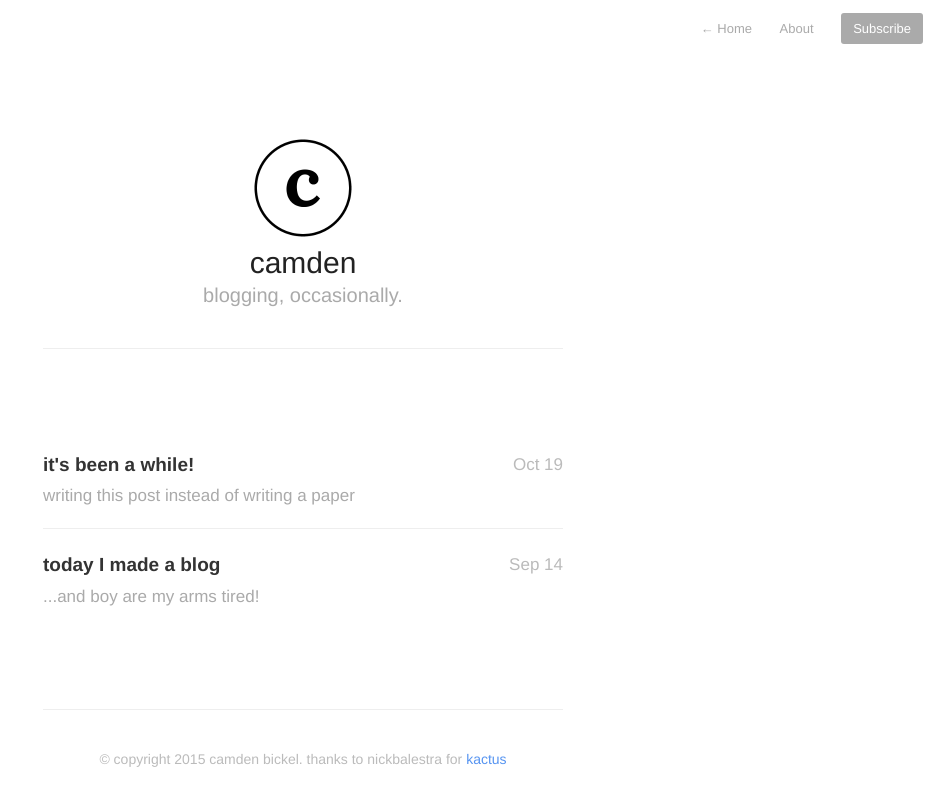
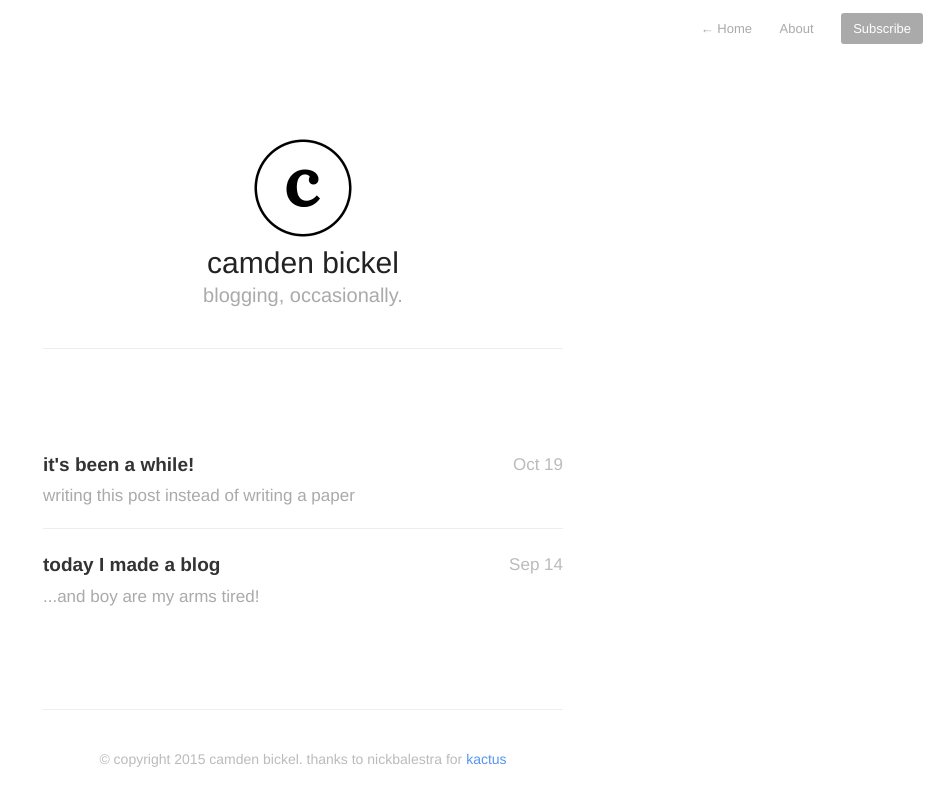
Before and after one commit to camdenb/old-blog2, a Jekyll site: the page built from index.html, in a window 1280 px wide. Shown: the top 806 px of the page, without its empty margins (337-1280 px from the left). Built offline with Jekyll 4.4.1, drawn with Linux system fonts in a browser that asks for light colours; nearby versions of some CDN libraries; Markdown is read by kramdown in place of the engine named in the settings; the list of posts is cut into pages by our own code.

Commit message:
updated url

```diff
--- a/_config.yml
+++ b/_config.yml
@@ -12,14 +12,14 @@ highlighter: pygments
 
 paginate: 20
 baseurl: /blog/
-domain_name: 'http://camdenb.github.io/blog/'
+domain_name: 'http://camdenbickel.com/blog/'
 google_analytics: 'UA-XXXXXXXX-X'
 disqus: false
 disqus_shortname: 'your-disqus-shortname'
 
 # Details for the RSS feed generator
-url:            'http://camdenb.github.io/blog/'
-author:         'camden'
+url:            'http://camdenbickel.com/blog/'
+author:         'camden bickel'
 authorTwitter:  'bearchinski'
 
 permalink:       /:year/:title/
```
